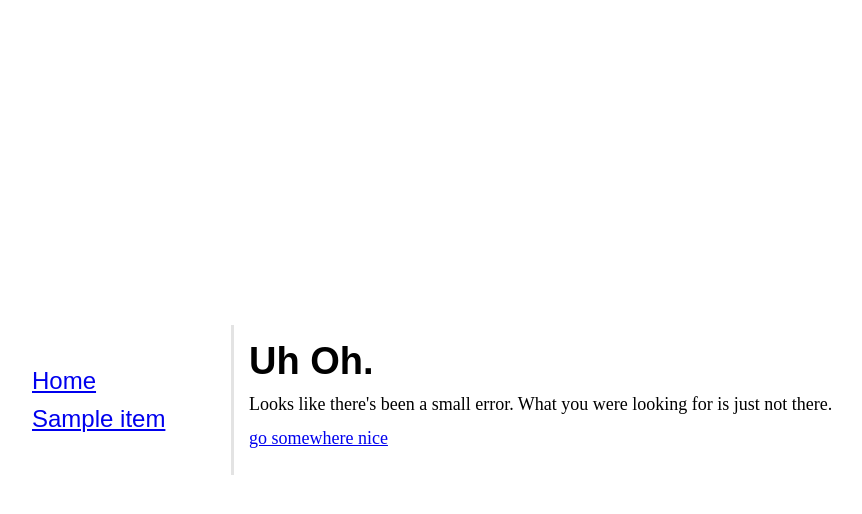
After one commit to bennettscience/pico, a Flask app: template templates/404.html in a window 1280 px wide. The commit adds this page. Shown: the top 514 px of the page, without its empty margins (128-990 px from the left). Run offline with Flask 2, Linux system fonts and the light colour scheme; the template is opened without the code that fills it: most values are stand-ins (such as "Sample title", 1, 10 or a date in 2020); parts of the project's set-up code (start-up, migrations or seed data) failed here and were passed over.

Commit message:
Additional styling
Added image styles and changed paragraph element margins.

```diff
--- a/pico.py
+++ b/pico.py
@@ -1,7 +1,6 @@
 # https://gist.github.com/bretthancox/4cce4193fa0468f3d3cbafb7bc2fb028
 # Modify the Flask config object to read from YML rathern than a Python Class
 from flask_extended import Flask
-
 from flask import render_template, request, jsonify, url_for
 from slugify import slugify
 import os, glob, re, string, sys, yaml
@@ -47,6 +46,12 @@ def check_for_title(file, slug):
             else:
                 return False
 
+@app.errorhandler(404)
+def page_not_found(e):
+    config = get_config()
+
+    return render_template('404.html', nav=config['SOCIAL'], site=config['SITE']), 404
+
 @app.route('/')
 def index():
 
@@ -77,7 +82,7 @@ def single_post(slug):
             with open('files/' + file, 'r') as f:
                 if check_for_title(file, slug):
                     item = process_text_file(f)
-                    return render_template('entry.html', content=item, nav=config['SOCIAL'], site=config )
+                    return render_template('entry.html', content=item, nav=config['SOCIAL'], site=config['SITE'] )
 
 def process_text_file(item):
     txt = item.readlines()
@@ -97,26 +102,5 @@ def process_text_file(item):
     item = make_item(title, post_date, body)
     return item
 
-
-# TODO: Create ATOM feed from txt files
-# @app.route('/recent.atom')
-# def make_external(url):
-#     return urljoin(request.url_root, url)
-#
-# def recent_feed():
-#     feed = AtomFeed('Recent Articles',feed_url=request.url, url=request.url_root)
-#     articles = glob.glob('files/*.txt')
-#
-#     for article in articles:
-#         article = parse_txt_file(article)
-#         feed.add(article.title, article.body,
-#                  content_type='html',
-#                  # author=article.author.name,
-#                  url=make_external(article.url),
-#                  # updated=article.last_update,
-#                  published=article.published)
-#     return feed.get_response()
-
-
 if __name__ == "__main__":
     app.run()
--- a/static/main.css
+++ b/static/main.css
@@ -57,9 +57,13 @@ p {
   font-family:serif;
   font-size:18px;
   line-height: 1.4;
-  margin-bottom: 5px;
+  margin:0.5em 0;
 }
-img { max-width: 100% }
+img {
+  width: 100%;
+  max-width: 100%;
+  margin: 15px 0;
+}
 footer {
   font-size: 12px;
   color: #1d1d1d;
--- /dev/null
+++ b/templates/404.html
@@ -0,0 +1,7 @@
+{% extends "base.html" %}
+
+{% block content %}
+  <header>Uh Oh.</header>
+  <p>Looks like there's been a small error. What you were looking for is just not there.</p>
+  <p><a href="{{ url_for('index') }}">go somewhere nice</a>
+{% endblock %}
--- a/templates/entry.html
+++ b/templates/entry.html
@@ -3,7 +3,7 @@
 {% block entry_content %}
     <div class="single_post" id="{{content.slug}}">
       <header><a href="/post/{{ content.slug }}" class="title">{{ content.title }}</a></header>
-      <p>{{ content.body|join('<br />')|safe }}</p>
+      <p>{{ content.body|join('</p><p>')|safe }}</p>
       <footer>{{ content.post_date }}</footer>
     </div>
 {% endblock %}
```
